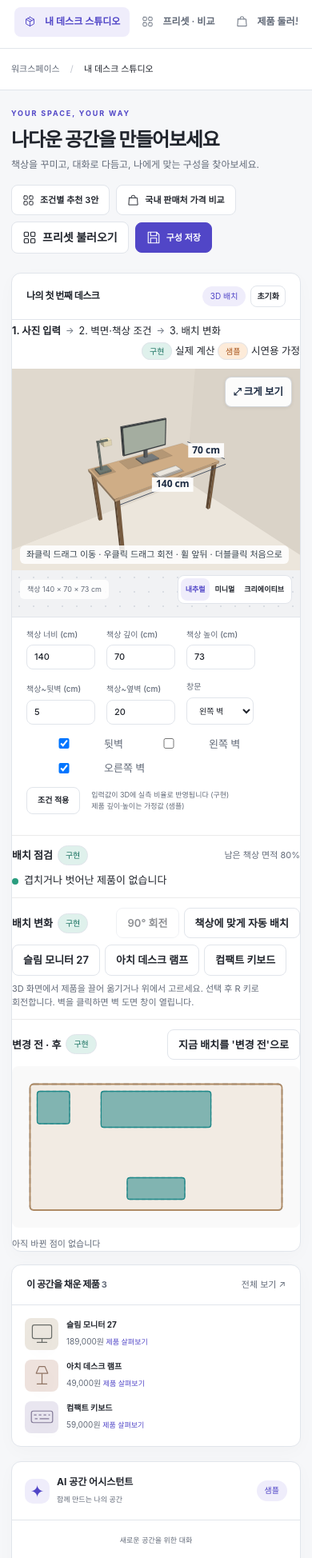
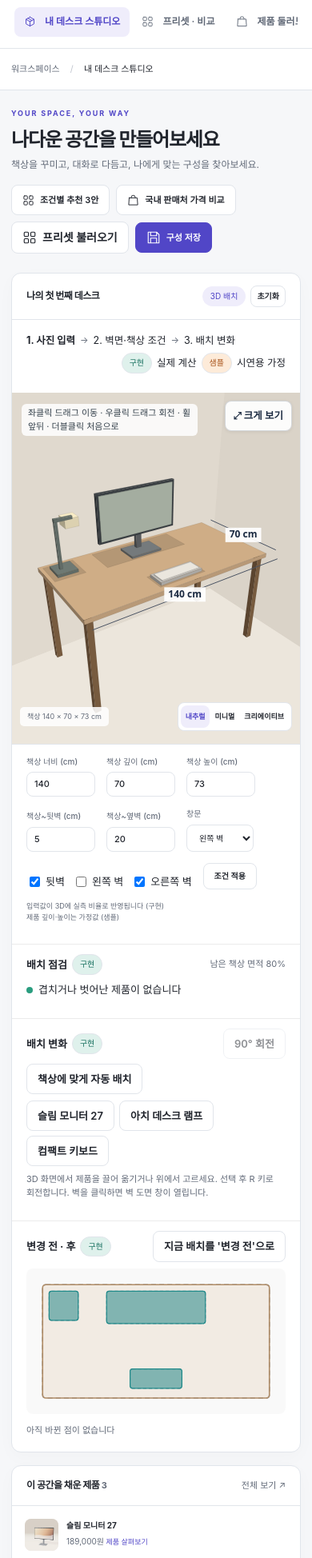
Before and after one commit to Whatisjavadude/ITBusiness3Team, a plain HTML site: page index.html in a window 390 px wide. Shown: the part 52-2000 px from the top of the page at 80% size. Drawn offline with Linux system fonts and the light colour scheme.

Commit message:
Add files via upload

```diff
--- a/index.html
+++ b/index.html
@@ -9,8 +9,10 @@
   <link rel="stylesheet" href="styles/shell.css">
   <link rel="stylesheet" href="styles/features.css">
   <link rel="stylesheet" href="styles/studio-recommend.css">
+  <link rel="stylesheet" href="styles/media.css">
   <script defer src="js/data.js"></script>
   <script defer src="js/ui.js"></script>
+  <script defer src="js/media.js"></script>
   <script defer src="js/features/assistant.js"></script>
   <script defer src="js/features/studio.js"></script>
   <script defer src="js/features/studio-recommend.js"></script>
--- a/js/features/community.js
+++ b/js/features/community.js
@@ -22,7 +22,7 @@
         <div class="community-crumb"><button class="quiet" data-back>← 커뮤니티</button><span>게시물</span></div>
         <div class="community-detail">
           <section class="community-detail-main">
-            <div class="panel community-detail-photo">${D.scene(p.style,p.products)}</div>
+            <div class="panel community-detail-photo">${D.communityPhoto(i,p)}</div>
             <div class="panel community-comments">
               <h2>댓글 ${comments.length}</h2>
               ${comments.length?comments.map(c=>`<div class="community-comment"><b>${c.who}</b><p>${c.text}</p></div>`).join(''):'<p class="muted">아직 댓글이 없어요.</p>'}
@@ -54,7 +54,7 @@
         root.querySelector('[data-comment]').addEventListener('submit',e=>{e.preventDefault();D.toast('댓글 등록은 목업이에요.');});
         root.querySelector('[data-import]').addEventListener('click',()=>{D.state.style=p.style;D.state.products=p.products.slice();detail=null;D.go('studio');D.toast('게시물 세팅을 내 책상에 불러왔어요.');});
       } else {
-        root.innerHTML=D.heading('SPACES & STORIES','다른 사람의 책상에서 찾는 영감','다양한 작업공간의 예시를 살펴보세요. 아래 게시물은 모두 샘플입니다.','<button data-write>+ 내 책상 공유하기</button>')+`<div class="community-grid">${D.presets.slice(0,3).map((p,i)=>`<article class="panel"><div class="community-photo">${D.scene(p.style,p.products)}</div><div class="community-info"><span class="pill">${tags[i]}</span><h2>${titles[i]}</h2><p>${p.description}</p><footer><span>데모 메이커 ${i+1}</span><span class="actions"><button data-open="${i}">자세히</button><button data-like="${i}" aria-pressed="${liked.has(i)}" aria-label="${titles[i]} 좋아요">${liked.has(i)?'♥':'♡'} ${[24,18,32][i]+(liked.has(i)?1:0)}</button></span></footer></div></article>`).join('')}</div><p class="notice" style="margin-top:20px">게시·댓글·계정 기능은 팀원 작업 영역입니다. 현재는 카드 배치와 좋아요 상태만 시연합니다.</p>`;
+        root.innerHTML=D.heading('SPACES & STORIES','다른 사람의 책상에서 찾는 영감','다양한 작업공간의 예시를 살펴보세요. 아래 게시물은 모두 샘플입니다.','<button data-write>+ 내 책상 공유하기</button>')+`<div class="community-grid">${D.presets.slice(0,3).map((p,i)=>`<article class="panel"><div class="community-photo">${D.communityPhoto(i,p)}</div><div class="community-info"><span class="pill">${tags[i]}</span><h2>${titles[i]}</h2><p>${p.description}</p><footer><span>데모 메이커 ${i+1}</span><span class="actions"><button data-open="${i}">자세히</button><button data-like="${i}" aria-pressed="${liked.has(i)}" aria-label="${titles[i]} 좋아요">${liked.has(i)?'♥':'♡'} ${[24,18,32][i]+(liked.has(i)?1:0)}</button></span></footer></div></article>`).join('')}</div><p class="notice" style="margin-top:20px">게시·댓글·계정 기능은 팀원 작업 영역입니다. 현재는 카드 배치와 좋아요 상태만 시연합니다.</p>`;
         root.querySelectorAll('[data-open]').forEach(b=>b.addEventListener('click',()=>{detail=Number(b.dataset.open);D.render();window.scrollTo({top:0});}));
         root.querySelector('[data-write]').addEventListener('click',()=>D.toast('글쓰기 화면은 목업 예정이에요.'));
       }
--- a/js/features/presets.js
+++ b/js/features/presets.js
@@ -3,7 +3,7 @@
   D.features.presets = {
     title: '프리셋 · 비교',
     mount(root) {
-      root.innerHTML = D.heading('A LITTLE INSPIRATION', '내 공간의 다음 가능성', '마음에 드는 구성으로 시작하거나, 두 가지 선택을 나란히 비교해 보세요.') + `<div class="presets-grid">${D.presets.map(p => `<article class="panel"><div class="presets-art">${D.scene(p.style,p.products)}</div><div class="presets-info"><div class="eyebrow">${p.label}</div><h2>${D.escape(p.name)}</h2><p>${p.description}</p><div class="presets-meta"><span>${p.width} × ${p.depth} cm</span><span>샘플 ${D.money(D.total(p.products))}</span></div><div class="actions"><button class="primary" data-apply="${p.id}">내 책상에 적용</button><button data-compare="${p.id}" aria-pressed="${selected.includes(p.id)}">${selected.includes(p.id) ? '✓ 비교 선택됨' : '비교 선택'}</button></div></div></article>`).join('')}</div><section class="panel presets-comparison"><div class="panel-heading"><h2>나란히 비교하기</h2><span class="muted">최대 2개 선택 · 샘플 정보</span></div><div class="presets-compare-grid">${selected.length ? selected.map(id => {const p=D.presets.find(item=>item.id===id);return `<article>${D.scene(p.style,p.products)}<h3>${D.escape(p.name)}</h3><dl><dt>책상 크기</dt><dd>${p.width} × ${p.depth} cm</dd><dt>구성 제품</dt><dd>${p.products.length}개</dd><dt>샘플 합계</dt><dd>${D.money(D.total(p.products))}</dd><dt>스타일</dt><dd>${p.label}</dd></dl></article>`;}).join('') : '<p class="muted">비교할 프리셋을 선택해 주세요.</p>'}</div></section><p class="notice" style="margin-top:16px">저장한 구성과 변경 사항은 현재 탭에서만 유지됩니다. 새로고침하면 기본 샘플로 돌아갑니다.</p>`;
+      root.innerHTML = D.heading('A LITTLE INSPIRATION', '내 공간의 다음 가능성', '마음에 드는 구성으로 시작하거나, 두 가지 선택을 나란히 비교해 보세요.') + `<div class="presets-grid">${D.presets.map(p => `<article class="panel"><div class="presets-art">${D.presetPhoto(p)}</div><div class="presets-info"><div class="eyebrow">${p.label}</div><h2>${D.escape(p.name)}</h2><p>${p.description}</p><div class="presets-meta"><span>${p.width} × ${p.depth} cm</span><span>샘플 ${D.money(D.total(p.products))}</span></div><div class="actions"><button class="primary" data-apply="${p.id}">내 책상에 적용</button><button data-compare="${p.id}" aria-pressed="${selected.includes(p.id)}">${selected.includes(p.id) ? '✓ 비교 선택됨' : '비교 선택'}</button></div></div></article>`).join('')}</div><section class="panel presets-comparison"><div class="panel-heading"><h2>나란히 비교하기</h2><span class="muted">최대 2개 선택 · 샘플 정보</span></div><div class="presets-compare-grid">${selected.length ? selected.map(id => {const p=D.presets.find(item=>item.id===id);return `<article>${D.presetPhoto(p)}<h3>${D.escape(p.name)}</h3><dl><dt>책상 크기</dt><dd>${p.width} × ${p.depth} cm</dd><dt>구성 제품</dt><dd>${p.products.length}개</dd><dt>샘플 합계</dt><dd>${D.money(D.total(p.products))}</dd><dt>스타일</dt><dd>${p.label}</dd></dl></article>`;}).join('') : '<p class="muted">비교할 프리셋을 선택해 주세요.</p>'}</div></section><p class="notice" style="margin-top:16px">저장한 구성과 변경 사항은 현재 탭에서만 유지됩니다. 새로고침하면 기본 샘플로 돌아갑니다.</p>`;
       root.querySelectorAll('[data-apply]').forEach(button => button.addEventListener('click', () => {const p=D.presets.find(item=>item.id===button.dataset.apply); Object.assign(D.state,{name:p.name,style:p.style,width:p.width,depth:p.depth,products:[...p.products]}); D.go('studio'); D.toast('프리셋을 내 데스크에 적용했습니다.');}));
       root.querySelectorAll('[data-compare]').forEach(button => button.addEventListener('click', () => {const id=button.dataset.compare;if(selected.includes(id)) selected=selected.filter(item=>item!==id); else if(selected.length<2) selected.push(id); else {D.toast('선택된 프리셋 하나를 해제한 후 추가해 주세요.');return;} D.render();}));
     }
--- /dev/null
+++ b/js/media.js
@@ -0,0 +1,23 @@
+/* 프리셋·제품·커뮤니티 이미지 슬롯.
+ * 사진 파일을 정해진 이름으로 assets 폴더에 넣기만 하면 화면에 바로 나옵니다 (코드 수정 없음).
+ *   제품     assets/products/<제품id>.jpg (또는 .png)   예) monitor.jpg, lamp.jpg, keyboard.jpg, shelf.jpg
+ *   커뮤니티 assets/community/post-1.jpg ~ post-3.jpg (또는 .png)   팀원 책상 사진
+ * 사진이 없으면 → 3D 렌더 이미지 → 그것도 없으면 기존 아이콘/SVG 순서로 대신 보여줍니다. */
+(function (D) {
+  const both = base => [base + '.jpg', base + '.png'];
+  const M = D.media = {
+    preset: style => [`assets/presets/${style}.webp`],                       // 3D 렌더 (프리셋은 렌더가 기본)
+    product: id => [...both(`assets/products/${id}`), `assets/products/${id}-render.webp`],
+    community: (i, style) => [...both(`assets/community/post-${i + 1}`), ...M.preset(style)]
+  };
+  const img = (srcs, alt) => `<img class="media-img" src="${srcs[0]}" data-next="${srcs.slice(1).join('|')}" alt="${D.escape(alt)}" loading="lazy" decoding="async" onerror="Deskspace.mediaNext(this)">`;
+  D.mediaNext = el => {
+    const rest = (el.dataset.next || '').split('|').filter(Boolean);
+    if (rest.length) { el.dataset.next = rest.slice(1).join('|'); el.src = rest[0]; }
+    else { el.parentNode.classList.remove('has-media'); el.remove(); }
+  };
+  const baseArt = D.productArt;
+  D.productArt = p => baseArt(p).replace('class="product-art ', 'class="product-art has-media ').replace(/<\/div>$/, img(M.product(p.id), p.name) + '</div>');
+  D.presetPhoto = p => `<div class="media-frame has-media">${img(M.preset(p.style), p.name + ' 구성 예시 이미지')}${D.scene(p.style, p.products)}</div>`;
+  D.communityPhoto = (i, p) => `<div class="media-frame has-media">${img(M.community(i, p.style), '게시물 책상 사진')}${D.scene(p.style, p.products)}</div>`;
+})(window.Deskspace);
--- /dev/null
+++ b/styles/media.css
@@ -0,0 +1,10 @@
+/* js/media.js 이미지 슬롯 전용 (.media- 접두사, .has-media 상태) */
+.has-media { position: relative; overflow: hidden; }
+.has-media > .media-img { position: absolute; inset: 0; width: 100%; height: 100%; object-fit: cover; display: block; }
+.has-media > svg, .has-media > .icon { visibility: hidden; }
+.media-frame { width: 100%; height: 100%; }
+.presets-art .media-img { object-position: 50% 62%; }
+.community-photo .media-img, .community-detail-photo .media-img { object-position: 50% 55%; }
+.presets-art, .community-photo { transition: none; }
+.panel:hover .presets-art .media-img, .panel:hover .community-photo .media-img { transform: scale(1.03); }
+.media-img { transition: transform .5s cubic-bezier(.22,.8,.22,1); }
--- a/styles/studio-recommend.css
+++ b/styles/studio-recommend.css
@@ -69,3 +69,16 @@
 .srec-narrow .srec-price { order: -1; }
 .srec-narrow .srec-rec { order: -2; }
 @media (max-width: 700px) { .srec-plans { grid-template-columns: 1fr; } .srec-cond .pill { margin-left: 0; } }
+
+/* ---------- 스튜디오 화면 보정 (넓은 화면에서 3D가 잘리던 문제 등) ----------
+ * studio.js 는 건드리지 않고 여기서 덮어씁니다. 3D 뷰포트가 700:490 비율로 커지는데 바깥 상자가 405px 로 잘라서,
+ * 화면이 넓을수록 책상이 아래로 밀려 잘렸습니다 → 뷰포트를 상자 높이에 딱 맞추고, 상자 높이는 화면 높이에 맞춰 키웁니다. */
+.studio-canvas { height: clamp(405px, 52vh, 600px); }
+.studio-canvas .sim-viewport:not(.big) { aspect-ratio: auto; width: 100%; height: 100%; min-height: 0; }
+.sim-flow { margin: 0; padding: 12px 18px; }
+.sim-flow .sim-push { margin-left: auto; display: inline-flex; align-items: center; gap: 6px; }
+.studio-config .sim-walls input { width: auto; padding: 0; }
+.studio-config .sim-walls label { font-size: 12px; color: var(--color-text); }
+.sim-block { margin: 0; padding: 14px 18px; }
+.sim-block:last-child { padding-bottom: 18px; }
+.studio-canvas .sim-viewport:not(.big) .sim-hint { left: 12px; top: 14px; bottom: auto; max-width: calc(100% - 140px); }
```
Also changed, not shown: assets/presets/creative.webp (added), assets/presets/minimal.webp (added), assets/presets/warm.webp (added), assets/products/keyboard-render.webp (added), assets/products/lamp-render.webp (added), assets/products/monitor-render.webp (added), assets/products/shelf-render.webp (added), 2 other files.
